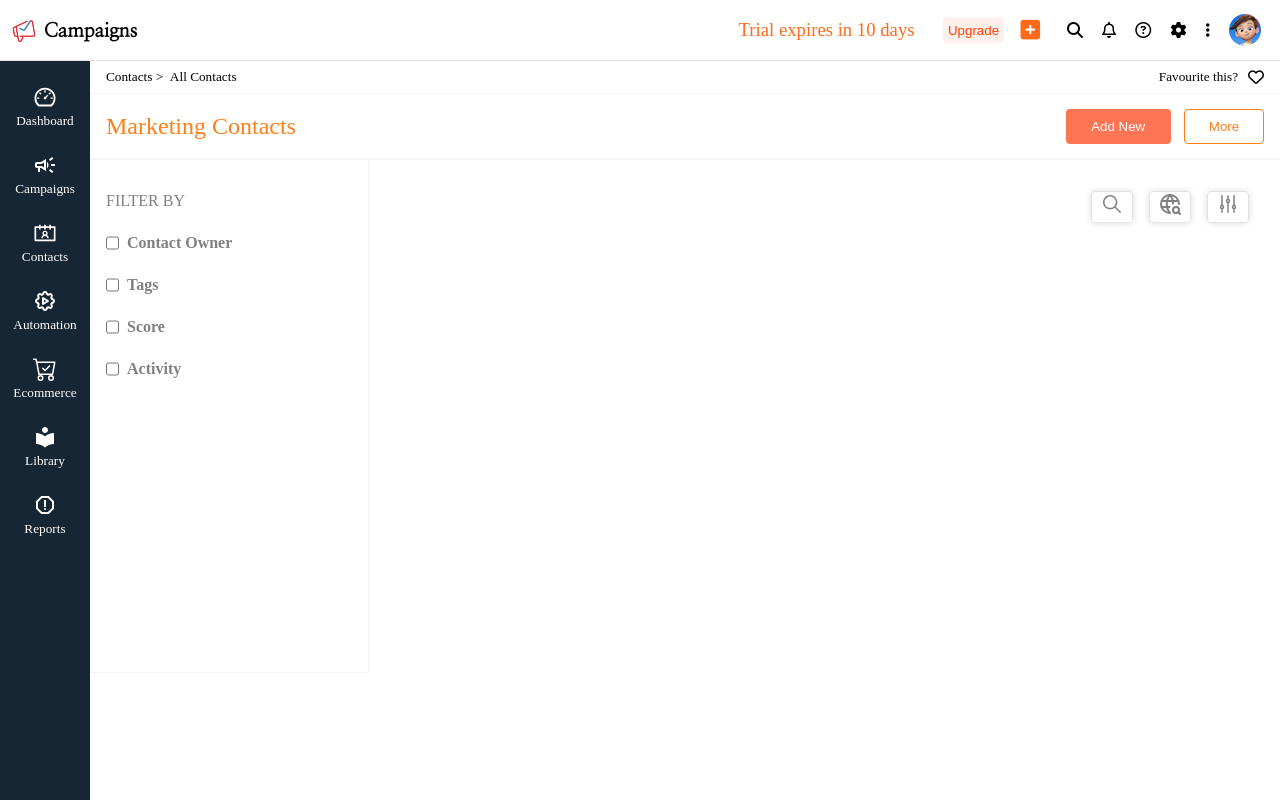
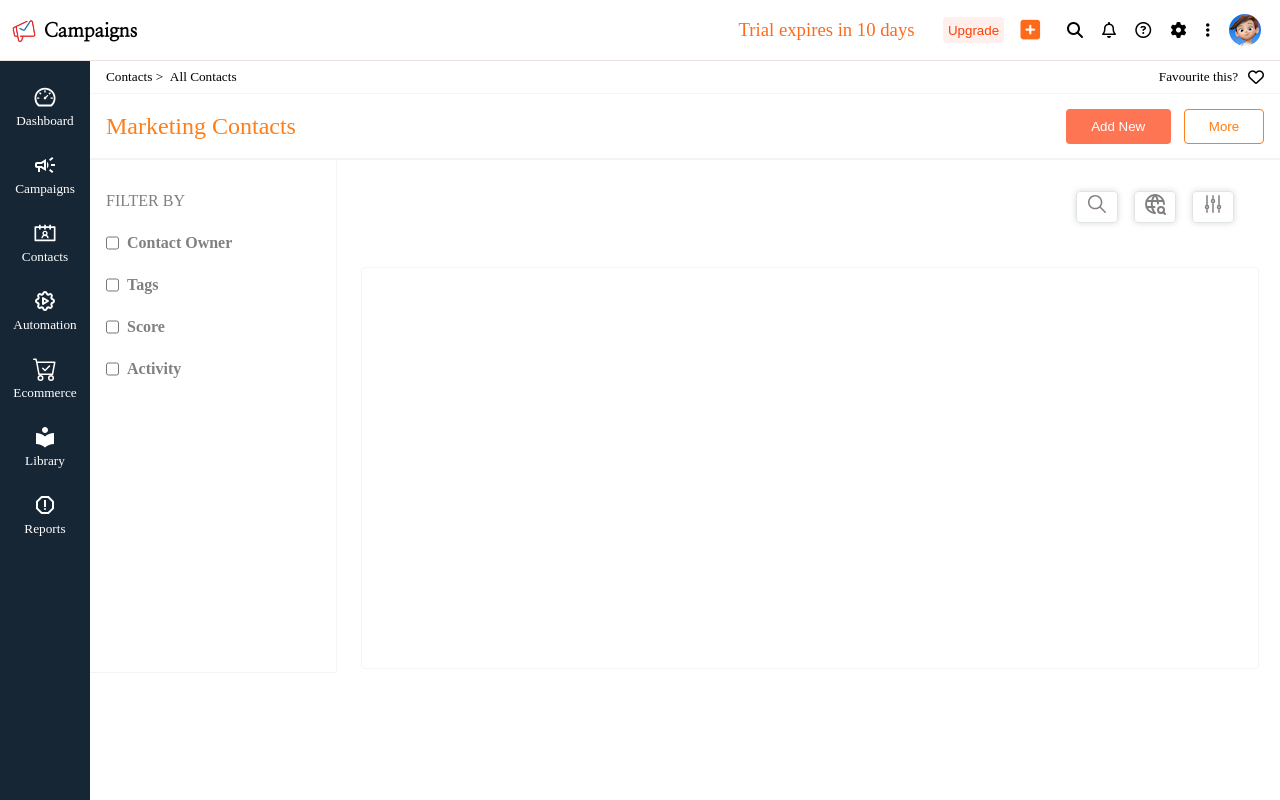
Before and after one commit to alenbabu/Zohodashboardsample, a React (Create React App) app: page / in a window 1280 px wide. Built offline with nearby package versions, Linux system fonts and the light colour scheme.

Commit message:
all contacts right div table outline added

```diff
--- a/src/Components/Allcontact/Allcontact.js
+++ b/src/Components/Allcontact/Allcontact.js
@@ -53,6 +53,7 @@ function Allcontact() {
 
                 </div>
 
+                <div className='right-wrapper'>
                     <div className='right-div-icon-div'>
                         <div className='right-div-icons tooltip'>
                             <span class="tooltiptext">Search</span>
@@ -69,12 +70,15 @@ function Allcontact() {
                             <HiOutlineAdjustmentsVertical style={{ color: "grey", fontSize: "1.5em" }} />
                         </div>
 
+                    </div>
+                    <div className='right-div-contacts-table'>
+
 
                     </div>
 
                 </div>
 
-
+            </div>
 
         </div>
     )
--- a/src/Components/Allcontact/allcontact.css
+++ b/src/Components/Allcontact/allcontact.css
@@ -90,7 +90,7 @@
 
 .allcontacts-wrapper {
     display: flex;
-    flex-direction: row;
+    height: 77vh;
 }
 
 .left-div-filterby-text {
@@ -127,11 +127,17 @@
     color: #FF7E18;
 }
 
+.right-wrapper{
+    display: flex;
+    flex-direction: column;
+    width: 90%;
+}
+
 
 .right-div-icon-div {
-    width: 74%;
+    width: 90%;
     height: 10vh;
-    margin-left: 1em;
+    margin-left: 4em;
     margin-top: 0.7em;
     display: flex;
     flex-direction: row;
@@ -192,3 +198,13 @@
   .tooltip:hover .tooltiptext {
     visibility: visible;
   }
+
+  .right-div-contacts-table{
+    border: 1px solid;
+    width: 95%;
+    height: 50vh;
+    margin-left: 1.5em;
+    margin-top: 1em;
+    border-radius: 4px;
+    border: 1px solid rgb(242, 245, 245);
+  }
--- a/src/Components/Mainlayout/Mainlayout.js
+++ b/src/Components/Mainlayout/Mainlayout.js
@@ -8,7 +8,6 @@ function Mainlayout() {
     <div className='mainlayout'>
         <SideNavbar/>
         <Allcontact/>
-
     </div>
   )
 }
--- a/src/Components/Mainlayout/mainlayout.css
+++ b/src/Components/Mainlayout/mainlayout.css
@@ -1,5 +1,5 @@
 .mainlayout{
     display: flex;
-    height: 90vh; /* Adjust height as needed */
+    height: 92vh; /* Adjust height as needed */
     overflow-x: hidden;
 }
```
Lines whose indentation alone changed are shown as unchanged.
